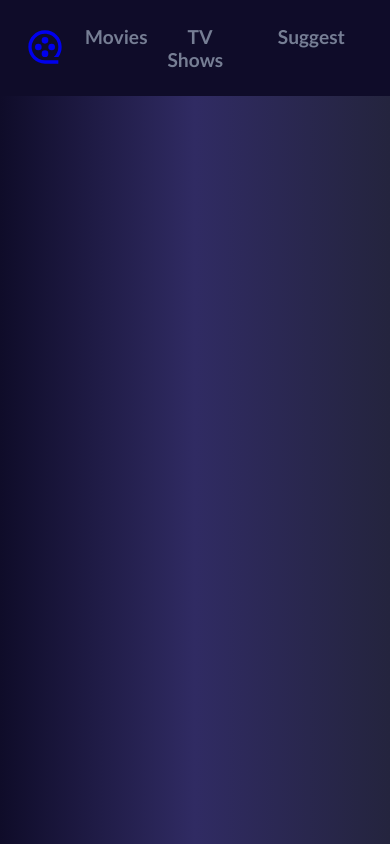
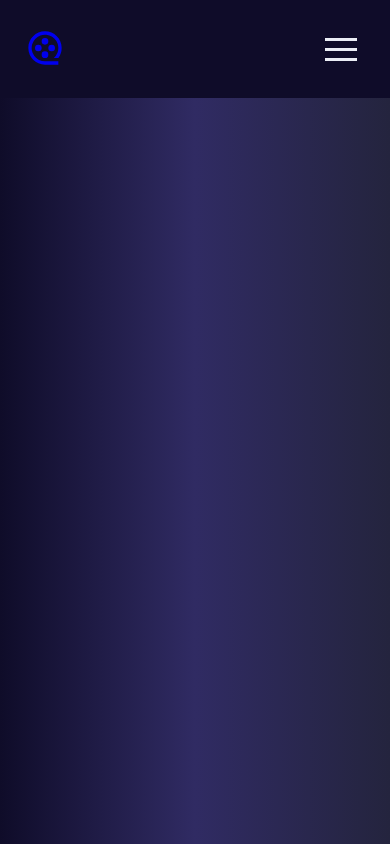
Before and after one commit to talhacelebioglu/react-movies-app, a React (Create React App) app: page /suggest in a window 390 px wide. Built offline with nearby package versions, Linux system fonts and the light colour scheme.

Commit message:
add hamburger menu

```diff
--- a/src/components/Navbar.jsx
+++ b/src/components/Navbar.jsx
@@ -5,8 +5,6 @@ import { Twirl as Hamburger } from "hamburger-react";
 
 const Navbar = () => {
   const [show, setShow] = useState(false);
-
-  const handleClick = () => setShow(!show);
 
   return (
     <nav>
@@ -18,20 +16,26 @@ const Navbar = () => {
         </NavLink>
         <div className="menu-wrapper">
           <div className="menu-container">
-            <ul className="menu">
+            <ul className={show ? "menu active" : "menu"}>
               <li>
-                <NavLink to="/movies">Movies</NavLink>
+                <NavLink to="/movies" onClick={() => setShow(!show)}>
+                  Movies
+                </NavLink>
               </li>
               <li>
-                <NavLink to="/tvshows">TV Shows</NavLink>
+                <NavLink to="/tvshows" onClick={() => setShow(!show)}>
+                  TV Shows
+                </NavLink>
               </li>
               <li>
-                <NavLink to="/suggest">Suggest</NavLink>
+                <NavLink to="/suggest" onClick={() => setShow(!show)}>
+                  Suggest
+                </NavLink>
               </li>
             </ul>
           </div>
         </div>
-        {/* <Hamburger direction="left" onClick={handleClick} /> */}
+        <Hamburger direction="right" toggled={show} toggle={setShow} />
       </div>
     </nav>
   );
--- a/src/index.css
+++ b/src/index.css
@@ -80,6 +80,10 @@ nav {
   color: #7303c0;
 }
 
+.hamburger-react {
+  display: none;
+}
+
 /* media */
 @media (max-width: 768px) {
   .lists-container {
@@ -89,4 +93,24 @@ nav {
   .page-mt-p h1 {
     font-size: 2rem;
   }
+  .hamburger-react {
+    display: block;
+  }
+  .menu {
+    display: none;
+  }
+  .menu.active {
+    display: flex;
+    flex-direction: column;
+    align-items: center;
+    justify-content: center;
+    gap: 25px;
+    position: absolute;
+    top: 95px;
+    right: 0;
+    width: 100%;
+    min-height: 25vh;
+    background: #0f0c29;
+    border-top: 1px solid;
+  }
 }
```
